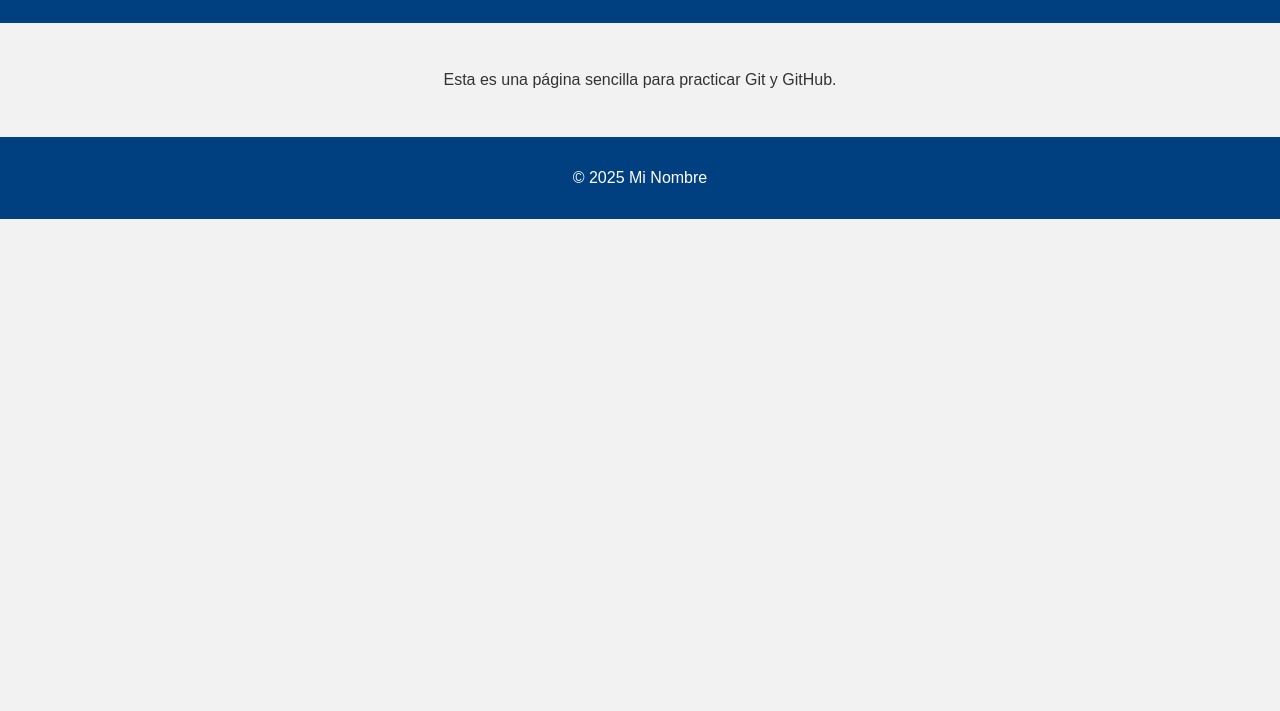
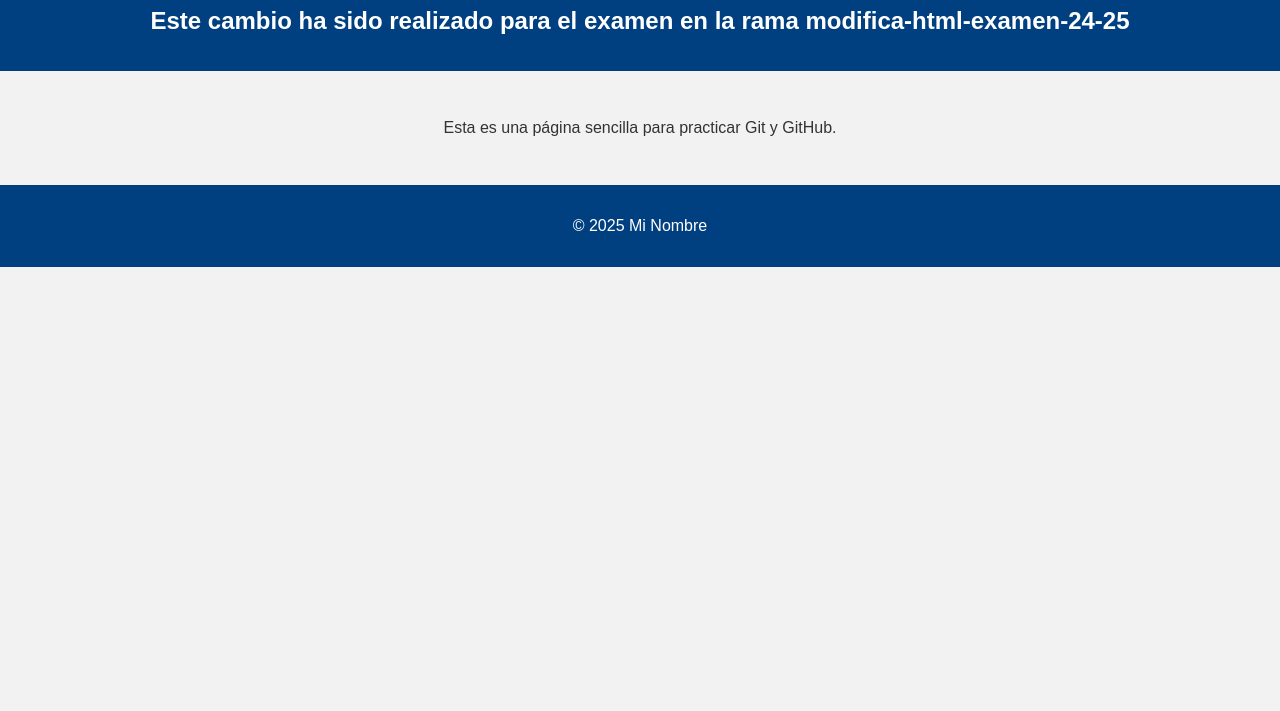
Before and after one commit to MariaRodriguez25/mrodriguez-examen-daw, a plain HTML site: page index.html in a window 1280 px wide. Shown: the part 89-800 px from the top of the page. Drawn offline with Linux system fonts and the light colour scheme.

Commit message:
Modificación sencilla en index.html desde la rama secundaria

```diff
--- a/index.html
+++ b/index.html
@@ -10,6 +10,7 @@
 <body>
   <header>
     <h1>Bienvenido a Mi Web</h1>
+    <h2>Este cambio ha sido realizado para el examen en la rama modifica-html-examen-24-25</h2>
   </header>
   <main>
     <p>Esta es una página sencilla para practicar Git y GitHub.</p>
```
